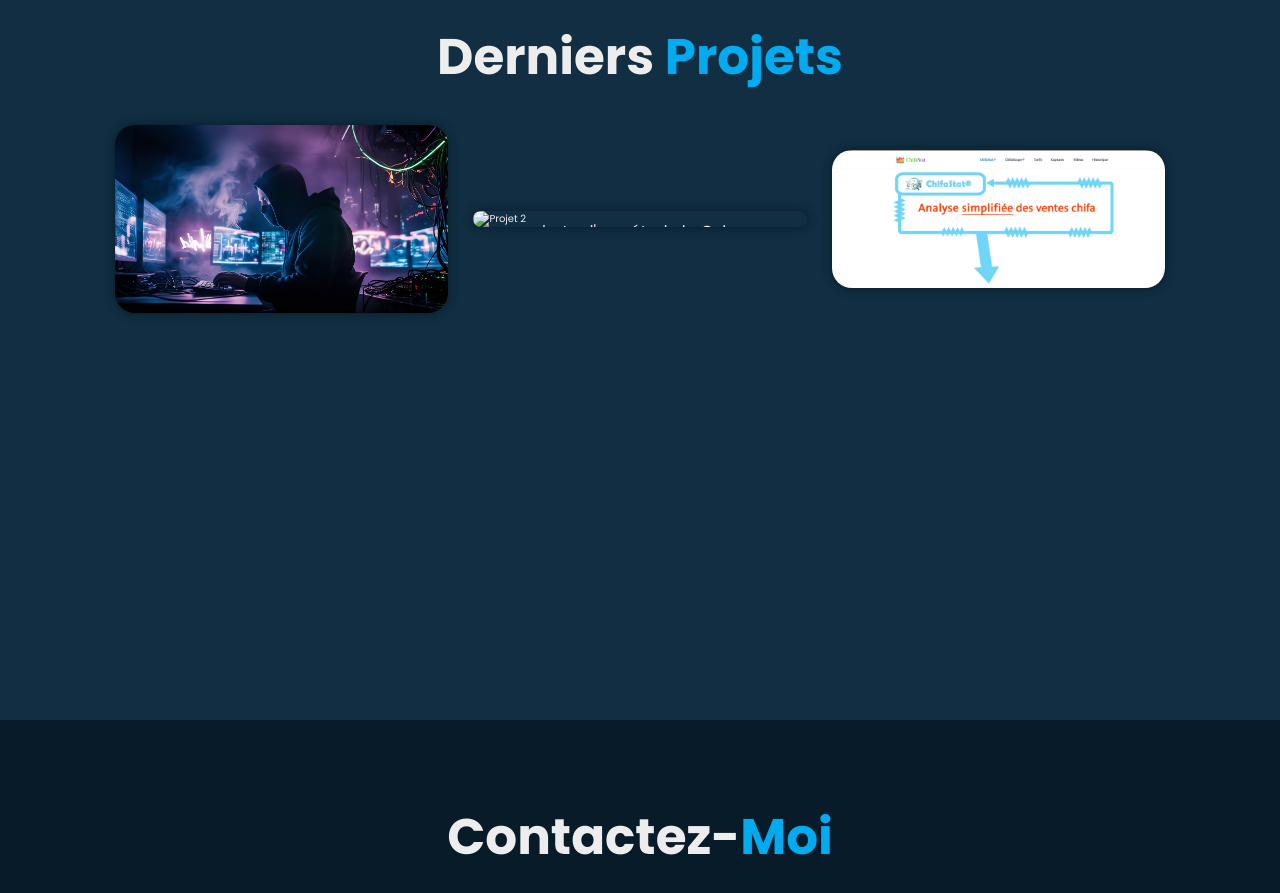
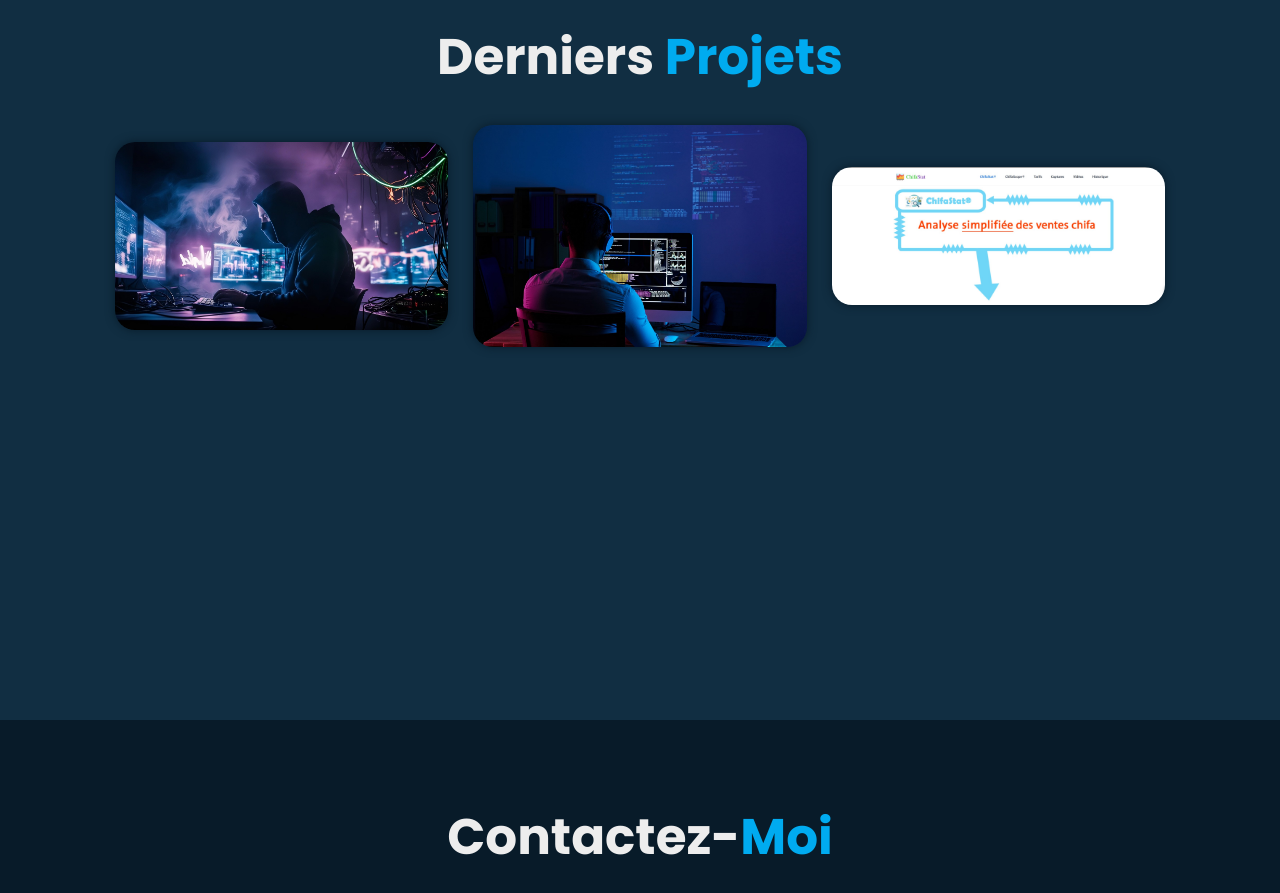
Before and after one commit to youcefnassim/portofolio5, a plain HTML site: page index.html in a window 1280 px wide. Shown: the part 2480-3373 px from the top of the page. Drawn offline with nearby package versions, Linux system fonts and the light colour scheme.

Commit message:
Update index.html

```diff
--- a/index.html
+++ b/index.html
@@ -126,7 +126,7 @@
             </div>
 
             <div class="portfolio-box">
-                <img src="img/3.jpg" alt="Projet 2">
+                <img src="3.jpg" alt="Projet 2">
                 <div class="portfolio-layer">
                     <h4>Cyber sécurité </h4>
                     <p>photo d'une étude la Cyber sécurité </p>
```
